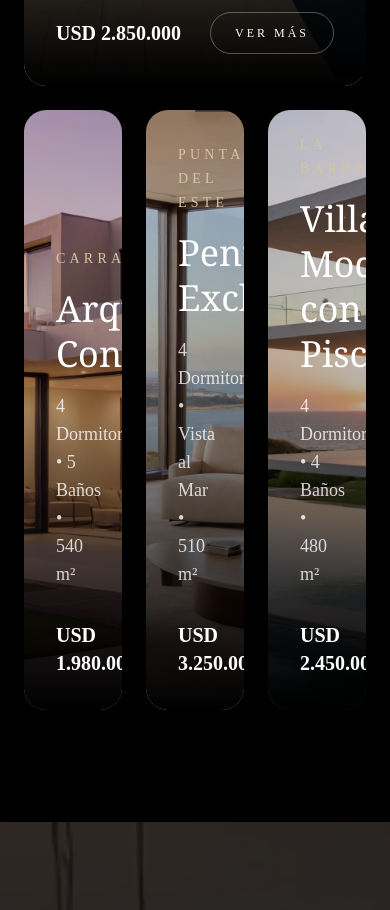
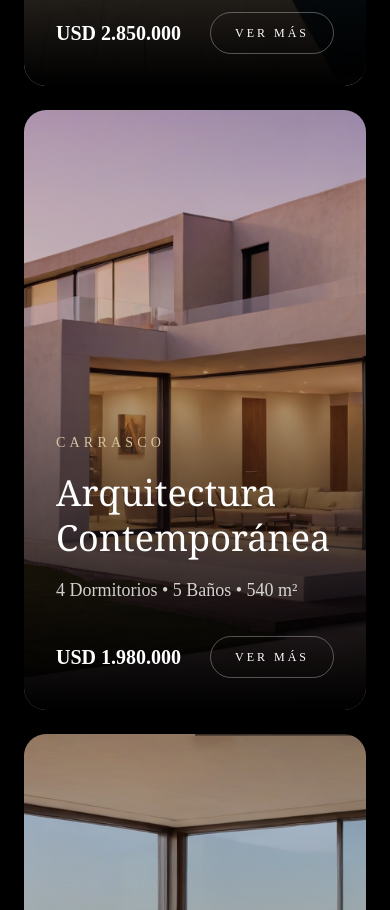
Before and after one commit to MRossiDEV/Domusai, a Next.js app: page / in a window 390 px wide. Shown: the part 4354-5264 px from the top of the page. Built offline with nearby package versions, Linux system fonts and the light colour scheme.

Commit message:
first commit

```diff
--- a/components/landing/FeaturedProperties.tsx
+++ b/components/landing/FeaturedProperties.tsx
@@ -54,7 +54,7 @@
             <PropertyCard featured {...properties[0]} />
           </div>
 
-          <div className="flex flex-row justify-between gap-6 mt-6">
+          <div className="flex flex-row flex-wrap justify-between gap-6 mt-6 lg:flex-nowrap">
             <PropertyCard {...properties[1]} />
             <PropertyCard  {...properties[2]} />
             <PropertyCard  {...properties[3]} />
```
